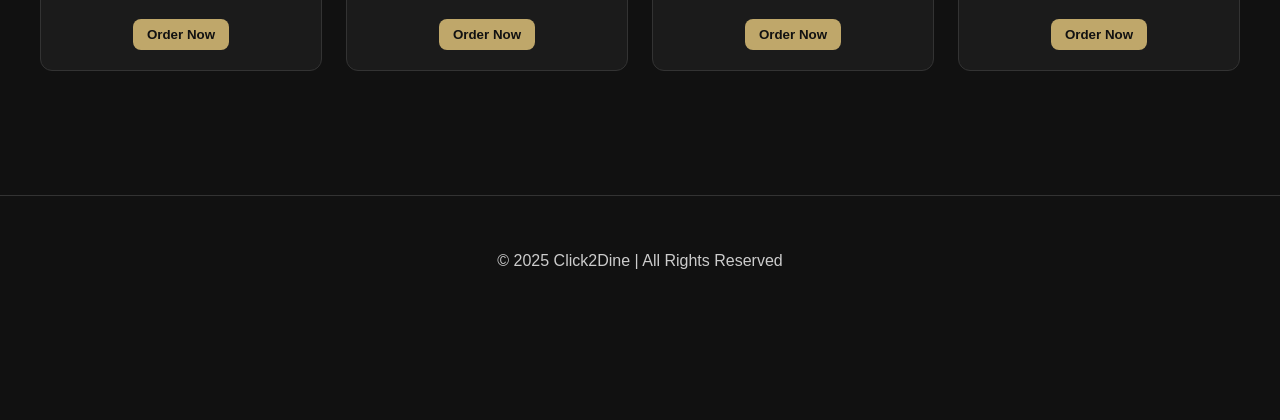
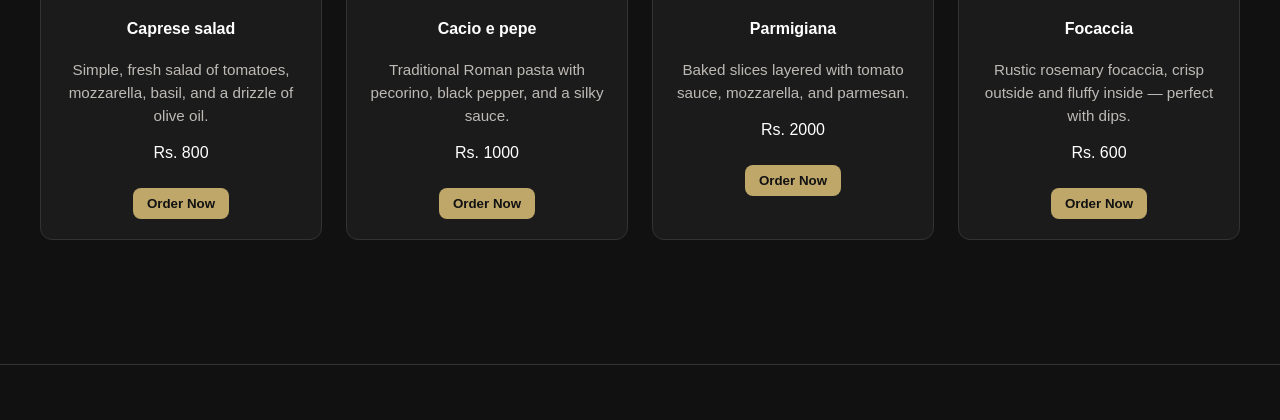
Before and after one commit to mahamabbas5/Click2Dine, a PHP site: page /italian.html in a window 1280 px wide. Shown: the part 1318-1738 px from the top of the page. Before the commit the page ends 1587 px from the top, so only its background shows below. Run offline with PHP 8.4, Linux system fonts and the light colour scheme.

```diff
--- a/italian.html
+++ b/italian.html
@@ -35,7 +35,8 @@
   <section class="restaurant-banner" style="background-image:url('https://www.charlottemagazine.com/content/uploads/2023/03/s/h/08-12-21-jimmny-cltmag-0673.jpg');">
     <div class="overlay">
       <h1>La Tavola Italiana</h1>
-      <p>Authentic Italian dishes made with love</p>
+      <p class="restaurant-tagline"></p>
+      <p class="restaurant-desc">Family-run trattoria serving wood-fired pizzas, handmade pastas, and seasonal desserts. Warm, inviting atmosphere — open for dine-in and takeaway.</p>
     </div>
   </section>
 
@@ -44,31 +45,63 @@
     <div class="menu-grid">
       <div class="menu-item">
         <img src=" https://cookingitalians.com/wp-content/uploads/2024/11/Margherita-Pizza.jpg" alt="Margherita-Pizza">
-        <h4>Margherita Pizza</h4><p>Rs. 1200</p><button>Order Now</button></div>
+        <h4>Margherita Pizza</h4>
+        <p class="item-desc">Classic Neapolitan pizza topped with fresh tomatoes, buffalo mozzarella, and basil.</p>
+        <p>Rs. 1200</p>
+        <button>Order Now</button>
+      </div>
       <div class="menu-item">
         <img src="https://www.modernhoney.com/wp-content/uploads/2018/08/Fettuccine-Alfredo-Recipe-1.jpg" alt="Pasta Alfredo">
-        <h4>Pasta Alfredo</h4><p>Rs. 1100</p><button>Order Now</button></div>
+        <h4>Pasta Alfredo</h4>
+        <p class="item-desc">Creamy fettuccine tossed in a rich parmesan and butter sauce.</p>
+        <p>Rs. 1100</p>
+        <button>Order Now</button>
+      </div>
       <div class="menu-item">
         <img src="https://www.tasteofhome.com/wp-content/uploads/2025/07/Best-Lasagna_EXPS_ATBBZ25_36333_DR_07_01_2b.jpg" alt="Lasagna">
-        <h4>Lasagna</h4><p>Rs. 1350</p><button>Order Now</button></div>
+        <h4>Lasagna</h4>
+        <p class="item-desc">Layered pasta with slow-cooked ragù, béchamel, and melted cheese.</p>
+        <p>Rs. 1350</p>
+        <button>Order Now</button>
+      </div>
       <div class="menu-item">
         <img src="https://www.micheldumas.com/wp-content/uploads/2025/05/tiramisu1-ezgif.com-jpg-to-webp-converter-1-1.webp" alt="Tiramisu">
-        <h4>Tiramisu</h4><p>Rs. 600</p><button>Order Now</button></div>
+        <h4>Tiramisu</h4>
+        <p class="item-desc">Light espresso-soaked ladyfingers layered with mascarpone cream and cocoa.</p>
+        <p>Rs. 600</p>
+        <button>Order Now</button>
+      </div>
       <div class="menu-item">
         <img src="https://encrypted-tbn0.gstatic.com/images?q=tbn:ANd9GcSZL_GlaOygM8CKRdikDSYHL27ziHPSiAT-xg&s" alt="Caprese salad">
-        <h4>Caprese salad</h4><p>Rs. 800</p><button>Order Now</button></div>
+        <h4>Caprese salad</h4>
+        <p class="item-desc">Simple, fresh salad of tomatoes, mozzarella, basil, and a drizzle of olive oil.</p>
+        <p>Rs. 800</p>
+        <button>Order Now</button>
+      </div>
 
-        <div class="menu-item">
+      <div class="menu-item">
         <img src="https://encrypted-tbn0.gstatic.com/images?q=tbn:ANd9GcQip-cd0gcUBVBW2728oHKIRTJkhH-kFTsILA&s" alt="Cacio e pepe">
-        <h4>Cacio e pepe</h4><p>Rs. 1000</p><button>Order Now</button></div>
+        <h4>Cacio e pepe</h4>
+        <p class="item-desc">Traditional Roman pasta with pecorino, black pepper, and a silky sauce.</p>
+        <p>Rs. 1000</p>
+        <button>Order Now</button>
+      </div>
 
-        <div class="menu-item">
+      <div class="menu-item">
         <img src="https://encrypted-tbn0.gstatic.com/images?q=tbn:ANd9GcRPAen84caJus0hR55r88GI1pUqIBHdFJamyg&s" alt="Parmigiana">
-        <h4>Parmigiana</h4><p>Rs. 2000</p><button>Order Now</button></div>
+        <h4>Parmigiana</h4>
+        <p class="item-desc">Baked slices layered with tomato sauce, mozzarella, and parmesan.</p>
+        <p>Rs. 2000</p>
+        <button>Order Now</button>
+      </div>
 
-        <div class="menu-item">
+      <div class="menu-item">
         <img src="https://sugargeekshow.com/wp-content/uploads/2020/04/focaccia-bread-art-featured.jpg" alt="Focaccia">
-        <h4>Focaccia</h4><p>Rs. 600</p><button>Order Now</button></div>
+        <h4>Focaccia</h4>
+        <p class="item-desc">Rustic rosemary focaccia, crisp outside and fluffy inside — perfect with dips.</p>
+        <p>Rs. 600</p>
+        <button>Order Now</button>
+      </div>
     </div>
   </section>
 
--- a/rest.css
+++ b/rest.css
@@ -166,6 +166,25 @@ body {
   opacity: 0.96;
 }
 
+.restaurant-tagline {
+  font-size: 1.2rem;
+  color: #bfa76a;
+  font-weight: 600;
+  margin-bottom: 8px;
+}
+
+.restaurant-desc {
+  color: #e8e6e3;
+  font-size: 1rem;
+  font-weight: 500;
+  line-height: 1.6;
+  max-width: 800px;
+  margin: 10px auto 0;
+  padding: 0 18px;
+  opacity: 0.92;
+  letter-spacing: 0.3px;
+}
+
 @media (max-width: 900px) {
   .restaurant-banner h1 { font-size: 2rem; }
   .restaurant-banner .subtitle { font-size: 1rem; }
@@ -216,6 +235,15 @@ body {
   margin: 6px 0 10px;
   font-size: 0.95rem;
   line-height: 1.3;
+}
+
+.menu-item .item-desc {
+  color: #d4d0cc;
+  margin: 8px 0 12px;
+  font-size: 0.95rem;
+  line-height: 1.5;
+  font-weight: 500;
+  opacity: 0.88;
 }
 .menu-item button {
   margin-top: 10px;
```
